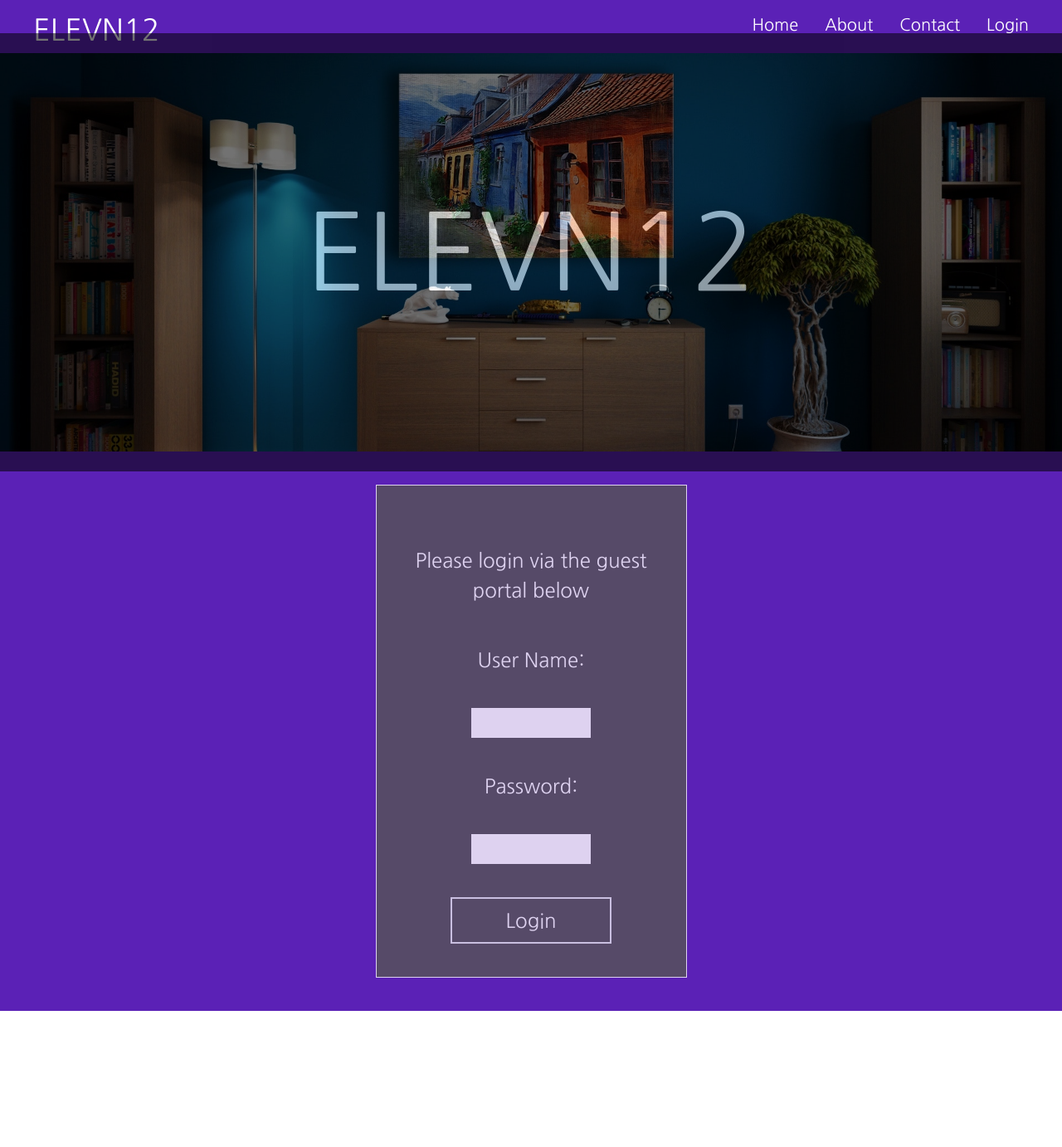
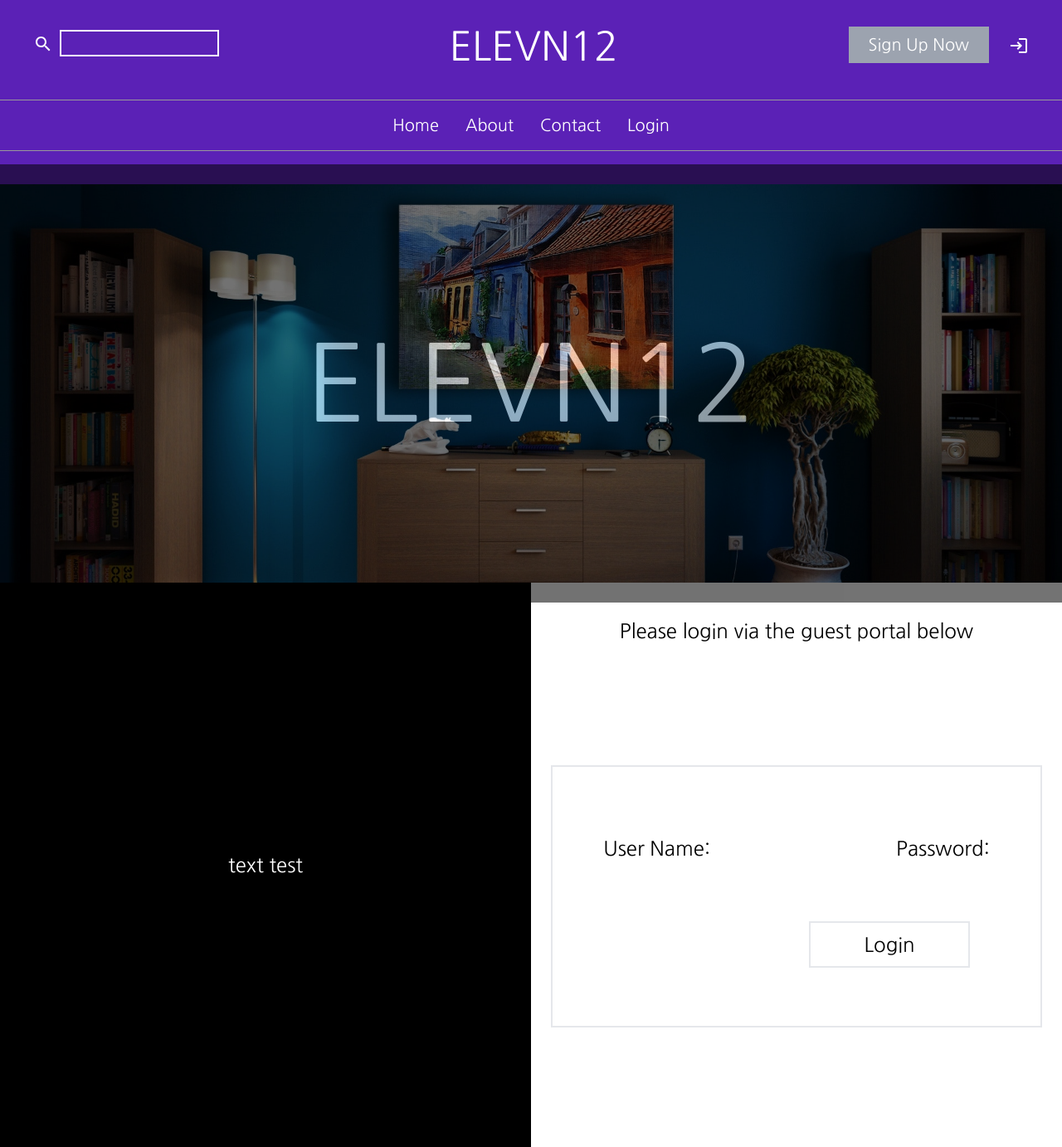
Before and after one commit to artofmayhem/eleven12_Gallery, a React (Create React App) app: page / in a window 1280 px wide. Shown: the whole page at 83% size. Before the commit the page ends 1218 px from the top, so only its background shows below. Built offline with nearby package versions, Linux system fonts and the light colour scheme; a web font is replaced by a local one.

Commit message:
search feature added to nav bar

```diff
--- a/src/App.css
+++ b/src/App.css
@@ -14,32 +14,47 @@
   justify-items: center;
 }
 
-.form-container {
-  display: flex;
-  flex-direction: column;
-  align-items: center;
-  justify-content: center;
+.form-content-block-bk {
+  width: 50vw;
+  min-width: 375px;
   height: auto;
-  width: 50%;
-  max-width: 375px;
-  padding: 2rem;
-  border: 1px solid white;
-  background-color: #555;
-  opacity: 0.8;
+  background-color: black;
+  color: white;
+}
+
+.form-content-block-wt {
+  width: 50vw;
+  min-width: 375px;
+  height: auto;
+  background-color: white;
+  color: black;
 }
 
 .Nav-Wrapper {
   width: 100vw;
-  height: 4rem;
+  height: auto;
   color: white;
   display: flex;
   align-items: center;
+  flex-direction: column;
   justify-content: space-evenly;
 }
 
 .Nav-Content {
-  width: 50%;
+  width: 100vw;
   height: 100%;
+  /* display: flex;
+  align-items: space-evenly;
+  flex-flow: row wrap; */
+  text-decoration: none;
+}
+
+.Nav-Content-Links {
+  width: 100vw;
+  height: 100%;
+  border-top: 1px solid #999;
+  border-bottom: 1px solid #999;
+  padding: 1rem 0rem;
   /* display: flex;
   align-items: space-evenly;
   flex-flow: row wrap; */
--- a/src/Components/Form.js
+++ b/src/Components/Form.js
@@ -44,9 +44,13 @@ export default function Form() {
   };
 
   return (
-    <div className="flex justify-center align-center flex-column form-container bg-violet-800 my-10">
+    <div className="flex justify-center align-center flex-row  bg-violet-800">
+      <div className="form-content-block-bk flex flex-row flex-wrap justify-center align-center text-white mx-auto">
+        <h2 className="self-center">text test</h2>
+      </div>
+      <div className="form-content-block-wt">
         <h2 className="my-10">Please login via the guest portal below</h2>
-      <form className=" my-2">
+        <form className=" my-36 border-2 mx-6 py-10">
           <label>User Name:</label>
           <input
             className="text-black w-36 mx-10 my-10 text-center"
@@ -68,5 +72,6 @@ export default function Form() {
           </button>
         </form>
       </div>
+    </div>
   );
 }
--- a/src/Components/Nav.js
+++ b/src/Components/Nav.js
@@ -1,10 +1,41 @@
+import { useState } from "react";
+
+// Material UI Icons
+import SearchIcon from "@mui/icons-material/Search";
+import LoginIcon from "@mui/icons-material/Login";
+
+const initialSearchValue = {
+    value: "",
+};
+
 function Nav() {
+  const [searchValue, setSearchValue] = useState(initialSearchValue);
+
+  const handleSearchChange = (event) => {
+    setSearchValue(event.target.value);
+    console.log("Search value: ", searchValue);
+  };
+
   return (
-    <div className="Nav-Wrapper bg-violet-800 py-4">
-      <div className="Nav-Content flex justify-start align-start pl-10 text-4xl">
-        ELEVN12
+    <div className="Nav-Wrapper bg-violet-800 py-4 ">
+      <div className="Nav-Content flex justify-between px-10 my-4 flex-row align-center">
+        <div>
+          <SearchIcon className="text-white mr-2" />
+          <input
+            className="bg-violet-800 border-2 border-white w-48 text-xl"
+            value={searchValue.value}
+            onChange={handleSearchChange}
+          />
+        </div>
+        <div>
+          <h1 className="text-5xl">ELEVN12</h1>
+        </div>
+        <div>
+          <button className="py-2 px-6 bg-gray-400 text-xl">Sign Up Now</button>
+          <LoginIcon className="text-white ml-6" />
+        </div>
       </div>
-      <div className="Nav-Content flex flex-row justify-end align-center pr-6">
+      <div className="Nav-Content-Links flex flex-row justify-center align-center my-6">
         <ul className="flex flex-row justify-center align-center text-xl">
           <a href="https://www.yahoo.com" className="px-4">
             Home
--- a/src/index.css
+++ b/src/index.css
@@ -1,5 +1,6 @@
 body {
   margin: 0;
+  overflow-x: hidden important;
   font-family: -apple-system, BlinkMacSystemFont, 'Segoe UI', 'Roboto', 'Oxygen',
     'Ubuntu', 'Cantarell', 'Fira Sans', 'Droid Sans', 'Helvetica Neue',
     sans-serif;
```
Lines whose indentation alone changed are shown as unchanged.
